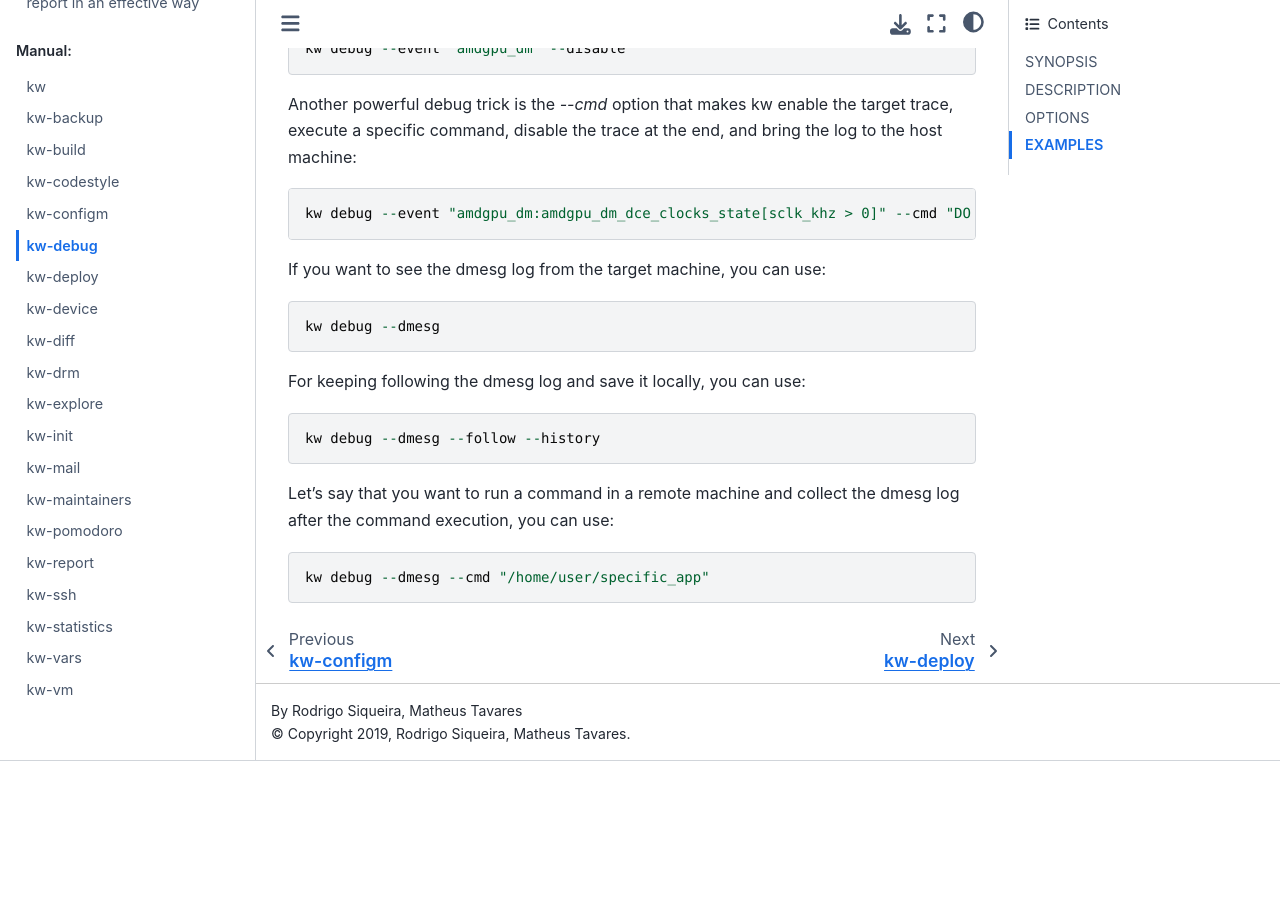
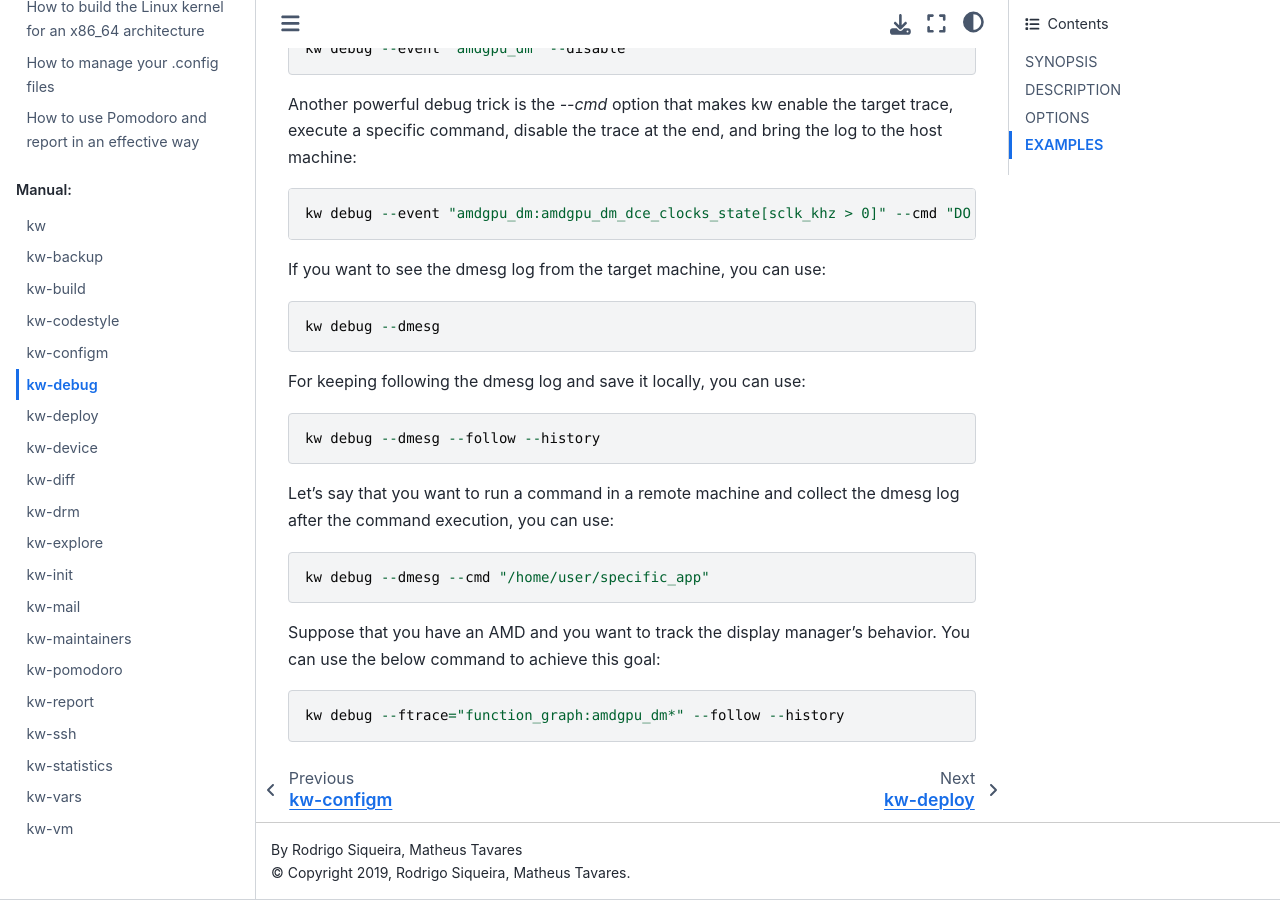
Before and after one commit to kworkflow/kworkflow, a Sphinx documentation site: the page built from documentation/man/features/debug.rst, in a window 1280 px wide and 900 px high, scrolled down 3225 px. Built offline with Sphinx 7.4.7 and the Sphinx Book theme 1.1.4, drawn with Linux system fonts in a browser that asks for light colours; before the commit the page ends 3986 px from its top, so only the background shows below that.

Commit message:
src: debug: Enable history option for ftrace
Signed-off-by: Rodrigo Siqueira <rodrigosiqueiramelo@gmail.com>

```diff
--- a/documentation/man/features/debug.rst
+++ b/documentation/man/features/debug.rst
@@ -152,3 +152,8 @@ Let's say that you want to run a command in a remote machine and collect the
 dmesg log after the command execution, you can use::
 
   kw debug --dmesg --cmd "/home/user/specific_app"
+
+Suppose that you have an AMD and you want to track the display manager's
+behavior. You can use the below command to achieve this goal::
+
+  kw debug --ftrace="function_graph:amdgpu_dm*" --follow --history
```
Also changed, not shown: 2 other files.
